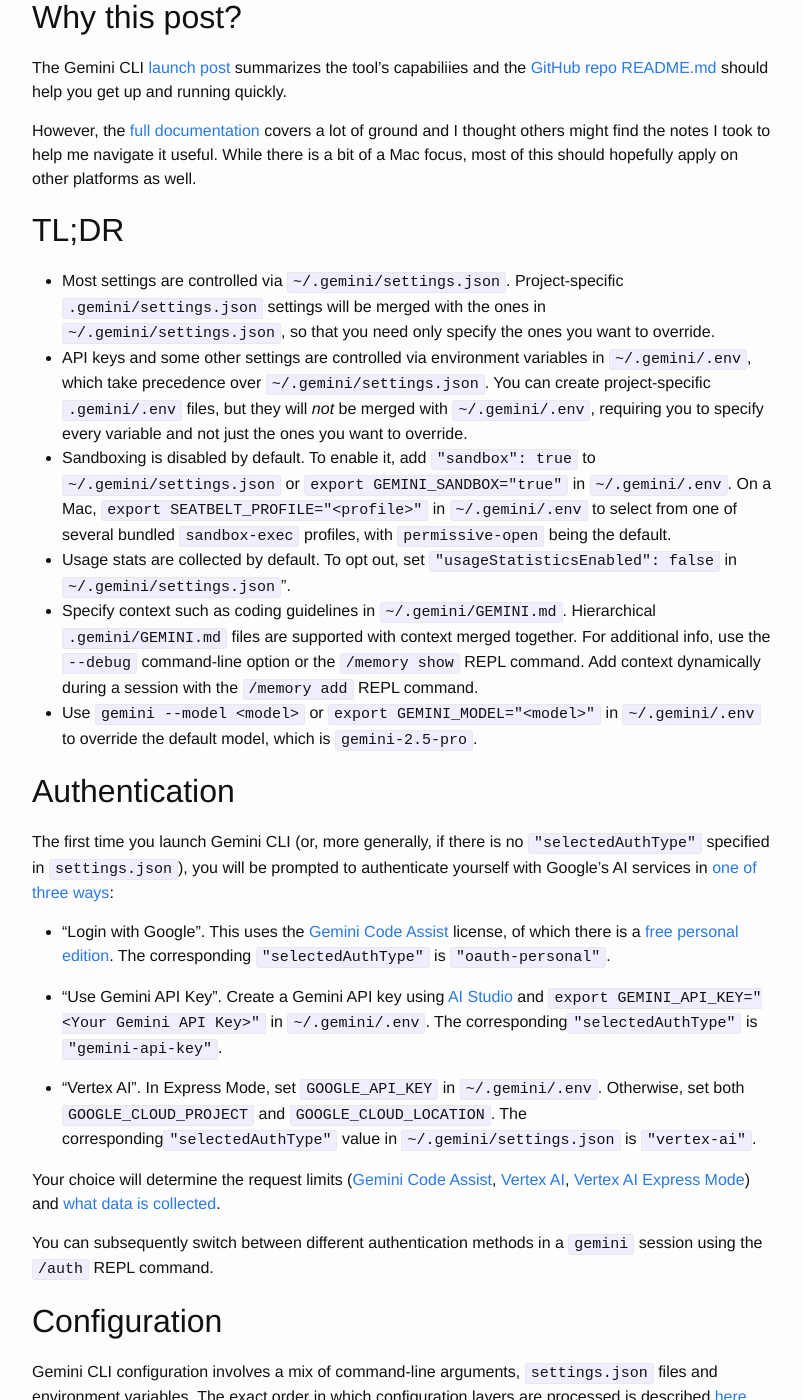
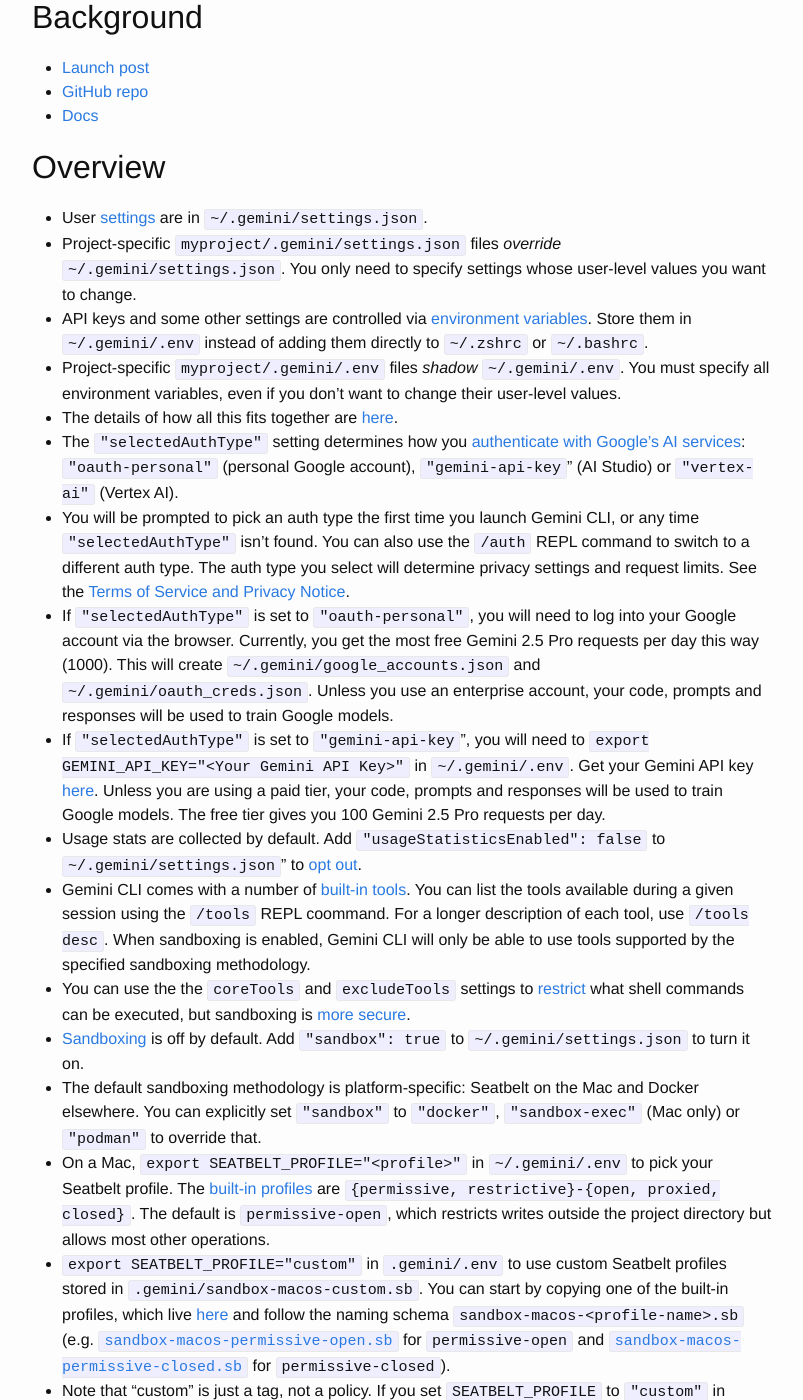
Before and after one commit to vglazer/vglazer.github.io, a Jekyll site: the page built from _posts/2025-07-22-gemini-cli-notes.md, in a window 1280 px wide and 1400 px high, scrolled down 207 px. Shown: the whole window, without its empty margins (238-1041 px from the left). Built offline with Jekyll 4.4.1, drawn with Linux system fonts in a browser that asks for light colours; nearby versions of some CDN libraries; some of the changed text lies outside the part shown.

Commit message:
Cut a lot of content

````diff
--- a/_posts/2025-07-22-gemini-cli-notes.md
+++ b/_posts/2025-07-22-gemini-cli-notes.md
@@ -6,47 +6,86 @@ permalink: gemini-cli-notes
 categories: ai agents llms productiviy devtools osx gemini gemini-cli google
 ---
 
-## Why this post?
-The Gemini CLI [launch post](https://blog.google/technology/developers/introducing-gemini-cli-open-source-ai-agent/) summarizes the tool's capabiliies and the [GitHub repo README.md](https://github.com/google-gemini/gemini-cli/) should help you get up and running quickly.
+## Background
+- [Launch post](https://blog.google/technology/developers/introducing-gemini-cli-open-source-ai-agent/)
+- [GitHub repo](https://github.com/google-gemini/gemini-cli/)
+- [Docs](https://github.com/google-gemini/gemini-cli/blob/main/docs/index.md)
 
-However, the [full documentation](https://github.com/google-gemini/gemini-cli/blob/main/docs/index.md) covers a lot of ground and I thought others might find the notes I took to help me navigate it useful. While there is a bit of a Mac focus, most of this should hopefully apply on other platforms as well.
+## Overview
+- User [settings](https://github.com/google-gemini/gemini-cli/blob/main/docs/cli/configuration.md#available-settings-in-settingsjson) are in `~/.gemini/settings.json`.
+- Project-specific `myproject/.gemini/settings.json` files _override_ `~/.gemini/settings.json`. You only need to specify settings whose user-level values you want to change.
+- API keys and some other settings are controlled via [environment variables](https://github.com/google-gemini/gemini-cli/blob/main/docs/cli/configuration.md#environment-variables--env-files). Store them in `~/.gemini/.env` instead of adding them directly to `~/.zshrc` or `~/.bashrc`.
+- Project-specific `myproject/.gemini/.env` files _shadow_ `~/.gemini/.env`. You must specify all environment variables, even if you don't want to change their user-level values.
+- The details of how all this fits together are [here](https://github.com/google-gemini/gemini-cli/blob/main/docs/cli/configuration.md).
+- The `"selectedAuthType"` setting determines how you [authenticate with Google's AI services](https://github.com/google-gemini/gemini-cli/blob/main/docs/cli/authentication.md): `"oauth-personal"` (personal Google account), `"gemini-api-key`" (AI Studio) or `"vertex-ai"` (Vertex AI).
+- You will be prompted to pick an auth type the first time you launch Gemini CLI, or any time `"selectedAuthType"` isn't found. You can also use the `/auth` REPL command to switch to a different auth type. The auth type you select will determine privacy settings and request limits. See the [Terms of Service and Privacy Notice](https://github.com/google-gemini/gemini-cli/blob/main/docs/tos-privacy.md).
+- If `"selectedAuthType"` is set to `"oauth-personal"`, you will need to log into your Google account via the browser. Currently, you get the most free Gemini 2.5 Pro requests per day this way (1000). This will create `~/.gemini/google_accounts.json` and `~/.gemini/oauth_creds.json`. Unless you use an enterprise account, your code, prompts and responses will be used to train Google models.
+- If `"selectedAuthType"` is set to `"gemini-api-key`", you will need to `export GEMINI_API_KEY="<Your Gemini API Key>"` in `~/.gemini/.env`. Get your Gemini API key [here](https://aistudio.google.com/apikey). Unless you are using a paid tier, your code, prompts and responses will be used to train Google models. The free tier gives you 100 Gemini 2.5 Pro requests per day.
+- Usage stats are collected by default. Add `"usageStatisticsEnabled": false` to `~/.gemini/settings.json`" to [opt out](https://github.com/google-gemini/gemini-cli/blob/main/docs/cli/configuration.md#usage-statistics).
+- Gemini CLI comes with a number of [built-in tools](https://github.com/google-gemini/gemini-cli/blob/main/docs/core/tools-api.md#built-in-tools). You can list the tools available during a given session using the `/tools` REPL coommand. For a longer description of each tool, use `/tools desc`. When sandboxing is enabled, Gemini CLI will only be able to use tools supported by the specified sandboxing methodology.
+- You can use the the `coreTools` and `excludeTools` settings to [restrict](https://github.com/google-gemini/gemini-cli/blob/main/docs/tools/shell.md#command-restrictions) what shell commands can be executed, but sandboxing is [more secure](https://github.com/google-gemini/gemini-cli/blob/main/docs/tools/shell.md#security-note-for-excludetools).
+- [Sandboxing](https://github.com/google-gemini/gemini-cli/blob/main/docs/sandbox.md) is off by default. Add `"sandbox": true` to `~/.gemini/settings.json` to turn it on.
+- The default sandboxing methodology is platform-specific: Seatbelt on the Mac and Docker elsewhere. You can explicitly set `"sandbox"` to `"docker"`, `"sandbox-exec"` (Mac only) or `"podman"` to override that.
+- On a Mac, `export SEATBELT_PROFILE="<profile>"` in `~/.gemini/.env` to pick your Seatbelt profile. The [built-in profiles](https://github.com/google-gemini/gemini-cli/blob/main/docs/sandbox.md#macos-seatbelt-profiles) are `{permissive, restrictive}-{open, proxied, closed}`. The default is `permissive-open`, which restricts writes outside the project directory but allows most other operations.
+- `export SEATBELT_PROFILE="custom"` in `.gemini/.env` to use custom Seatbelt profiles stored in `.gemini/sandbox-macos-custom.sb`. You can start by copying one of the built-in profiles, which live [here](https://github.com/google-gemini/gemini-cli/tree/main/packages/cli/src/utils) and follow the naming schema `sandbox-macos-<profile-name>.sb` (e.g. [`sandbox-macos-permissive-open.sb`](https://github.com/google-gemini/gemini-cli/blob/main/packages/cli/src/utils/sandbox-macos-permissive-open.sb) for `permissive-open` and [`sandbox-macos-permissive-closed.sb`](https://github.com/google-gemini/gemini-cli/blob/main/packages/cli/src/utils/sandbox-macos-restrictive-closed.sb) for `permissive-closed`).
+- Note that "custom" is just a tag, not a policy. If you set `SEATBELT_PROFILE` to `"custom"` in `~/.gemini/.env` every project where `~/.gemini/.env` isn't shadowed will need to have a `.gemini/sandbox-macoas-custom.sb`, but they can be completely different from each other (i.e. a copy of `sandbox-macos-permissive-closed.sb` rather than `sandbox-macos-permissive-open.sb`).
+- See [this page](https://github.com/s7ephen/OSX-Sandbox--Seatbelt--Profiles?tab=readme-ov-file) for more info about creating custom Seatbelt profiles. They are written in a language called SBPL (SandBox Profile Language), which is a Scheme-based embedded DSL. The [Apple Sandbox Guide](https://reverse.put.as/wp-content/uploads/2011/09/Apple-Sandbox-Guide-v1.0.pdf) has the details.
+- Store the user-level system prompt in `~/.gemini/GEMINI.md` as described [here](https://github.com/google-gemini/gemini-cli/blob/main/docs/cli/configuration.md#context-files-hierarchical-instructional-context). The project-specific system prompt in `myproject/GEMINI.md` will be merged with it. This also works hierarchically, you can store related projects in the same directory whose `GEMINI.md` will apply to all of them, in addition to any project specific `GEMINI.md` you specify. Use the `/memory show` REPL command to see the overall, merged system prompt during a `gemini` session.
+- `export GEMINI_MODEL="<model>"` in `~/.gemini/.env` to override the default model, which is `gemini-2.5-pro`. Supported `<model>` values include `gemini-{2.5, 2.0}-{pro, flash, flash-lite}`. Different models have different [rate limits](https://ai.google.dev/gemini-api/docs/rate-limits#free-tier).
 
-## TL;DR
-- Most settings are controlled via `~/.gemini/settings.json`. Project-specific `.gemini/settings.json` settings will be merged with the ones in `~/.gemini/settings.json`, so that you need only specify the ones you want to override.
-- API keys and some other settings are controlled via environment variables in `~/.gemini/.env`, which take precedence over `~/.gemini/settings.json`. You can create project-specific `.gemini/.env` files, but they will _not_ be merged with `~/.gemini/.env`, requiring you to specify every variable and not just the ones you want to override.
-- Sandboxing is disabled by default. To enable it, add `"sandbox": true` to `~/.gemini/settings.json` or `export GEMINI_SANDBOX="true"` in `~/.gemini/.env`. On a Mac, `export SEATBELT_PROFILE="<profile>"` in `~/.gemini/.env` to select from one of several bundled `sandbox-exec` profiles, with `permissive-open` being the default.
-- Usage stats are collected by default. To opt out, set `"usageStatisticsEnabled": false` in `~/.gemini/settings.json`".
-- Specify context such as coding guidelines in `~/.gemini/GEMINI.md`. Hierarchical `.gemini/GEMINI.md` files are supported with context merged together. For additional info, use the `--debug` command-line option or the `/memory show` REPL command. Add context dynamically during a session with the `/memory add` REPL command.
-- Use `gemini --model <model>` or `export GEMINI_MODEL="<model>"` in `~/.gemini/.env` to override the default model, which is `gemini-2.5-pro`.
+## Sample setup
+`~/.gemini/settings.json`:
+```
+{
+  "theme": "Dracula",
+  "usageStatisticsEnabled": false,
+  "sandbox": true,
+  "selectedAuthType": "oauth-personal"
+}
+```
+`~/.gemini/.env`:
+```
+export GEMINI_API_KEY="<Your Gemini API Key>" # https://aistudio.google.com/apikey
+export SEATBELT_PROFILE="permissive-open" # {permissive, restrictive}-{open, proxied, closed} or custom
+export GEMINI_MODEL="gemini-2.5-pro" # gemini-{2.5, 2.0}-{pro, flash, flash-lite}
+```
+`~/.gemini/GEMINI.md`:
+```
+## General Instructions:
+- You are an experienced software developer writing code for a production system
+- Prefer simple, easy to understand code
+- Prioritize maintainability over performance
+- Avoid hadcoding anything. Use named constants instead.
+- Add comments to explain unusual constructs
 
-## Authentication
-The first time you launch Gemini CLI (or, more generally, if there is no `"selectedAuthType"` specified in `settings.json`), you will be prompted to authenticate yourself with Google's AI services in [one of three ways](https://github.com/google-gemini/gemini-cli/blob/main/docs/cli/authentication.md):
+## C++-specific instructions:
+- Favor modern C++ constructs whenever possible
+- Use CMake as the build system
+- Use Ninja as the CMake generator
+- Use GTest for unit testing
+- Use clang-format for formatting
 
-- "Login with Google". This uses the [Gemini Code Assist](https://developers.google.com/gemini-code-assist/docs/overview) license, of which there is a [free personal edition](https://developers.google.com/gemini-code-assist/docs/overview#supported-features-gca). The corresponding `"selectedAuthType"` is `"oauth-personal"`.
+## Python-specific instructions
+- Use uv for dependency management
+- Use pytest for testing
+- Use ruff for linting and formatting
+- Use ruff for formatting
+- Use ty for type checking
+- Use pydantic for data validation
+- Always format files using ruff
+- Always check files using ruff
+- Never run pip directly, use uv
+- Never run python directly, use uv
+- Never remove tests after creating them
+- Never remove dependencies from project.toml after adding them
 
-- "Use Gemini API Key". Create a Gemini API key using [AI Studio](https://aistudio.google.com/apikey) and `export GEMINI_API_KEY="<Your Gemini API Key>"` in `~/.gemini/.env`. The corresponding`"selectedAuthType"` is `"gemini-api-key"`.
+## Bash-specific instructions
+- Use shellcheck for linting
+```
 
-- "Vertex AI". In Express Mode, set `GOOGLE_API_KEY` in `~/.gemini/.env`. Otherwise, set both `GOOGLE_CLOUD_PROJECT` and `GOOGLE_CLOUD_LOCATION`. The corresponding`"selectedAuthType"` value in `~/.gemini/settings.json` is `"vertex-ai"`.
+### Gemini CLI configuration layers in action
+Let's use sandboxing to illustrate the order in which Gemini CLI [processes configuration layers](https://github.com/google-gemini/gemini-cli/blob/main/docs/cli/configuration.md#configuration-layers), since it's off by default and can alternatively be turned on via `settings.json` files, `.env` files and command-line switches.
 
-Your choice will determine the request limits ([Gemini Code Assist](https://ai.google.dev/gemini-api/docs/rate-limits#free-tier), [Vertex AI](https://cloud.google.com/vertex-ai/generative-ai/docs/quotas), [Vertex AI Express Mode](https://cloud.google.com/vertex-ai/generative-ai/docs/start/express-mode/overview#models)) and [what data is collected](https://github.com/google-gemini/gemini-cli/blob/main/docs/tos-privacy.md).
-
-You can subsequently switch between different authentication methods in a `gemini` session using the `/auth` REPL command.
-
-## Configuration
-Gemini CLI configuration involves a mix of command-line arguments, `settings.json` files and environment variables. The exact order in which configuration layers are processed is described [here](https://github.com/google-gemini/gemini-cli/blob/main/docs/cli/configuration.md#configuration-layers).
-
-### settings.json
-Most Gemini CLI settings are controlled via `settings.json`. The full list of supported `settings.json` settings is [here](https://github.com/google-gemini/gemini-cli/blob/main/docs/cli/configuration.md#available-settings-in-settingsjson). In particular, if you want to [opt out](https://github.com/google-gemini/gemini-cli/blob/main/docs/cli/configuration.md#usage-statistics) of usage stats collection, set `"usageStatisticsEnabled": false`.
-
-User-level settings are stored in `~/.gemini/settings.json`. You can create project-specific overrides in `.gemini/settings.json`.
-
-### Environment Variables and .env Files
-Certain settings are controlled via environment variables. The full list of supported environment variables is [here](https://github.com/google-gemini/gemini-cli/blob/main/docs/cli/configuration.md#environment-variables--env-files).
-
-While environment variables can be set directly in `~/.zshrc` or `~/.bashrc`, the recommended approach is to store them in dedicated `.env` files and place these inside `.gemini` directories. You can create project-specific `.gemini/.env` files, but they [work differently](https://github.com/google-gemini/gemini-cli/blob/main/docs/cli/authentication.md#persisting-environment-variables-with-env-files) from project-specific `.gemini/settings.json` files.
-
-### An Illustrative Example
-Let's use sandboxing to illustrate how it all fits together, since it's off by default (more on that in the next section) and can be alternatively turned on via `settings.json`, environment variables and command-line switches:
 - Create an empty project directory: `mkdir -p ~/junk/myproject`.
 - `cd ~/junk/myproject` so that `myproject` is your current project.
 - Run `gemini`. Sandboxing is _off_ (the status bar at the bottom will say "no sandbox (see /docs)"). Exit `gemini`.
@@ -61,48 +100,3 @@ Let's use sandboxing to illustrate how it all fits together, since it's off by d
   - For example, if `"selectedAuthType"` is set to `"gemini-api-key"` in `~/.gemini/settings.json`, you will need to `export GEMINI_API_KEY="<Your Gemini API Key>"` in `myproject/.gemini/.env` in order to successfully authenticate yourself when running `gemini` from within `myproject`.
 - Run `gemini`. Sandboxing in _off_, **because the project-specific `.gemini/.env` file _shadows_ the user-level `~/.gemini/.env` file**. Exit `gemini`.
 - Run `gemini --sandbox`. Sandboxing is _on_, **because command-line arguments take precedence over environment variables**.
-
-## Sandboxing
-Given Gemini CLI's ability to execute arbitrary commands on your machine, safety is a concern. To mitigate this risk, Gemini CLI supports [sandboxing](https://github.com/google-gemini/gemini-cli/blob/main/docs/sandbox.md), which is disabled by default (except in "YOLO mode"). There are multiple ways of enabling it, covered in the Configuration section above.
-
-The default sandboxing methodology is platform-specific: `"sandbox-exec"` on a Mac and `"docker"` elsewhere. You can override it by explicitly setting `GEMINI_SANDBOX` to `"sandbox-exec"`, `"docker"` or `"podman"`, though `"sandbox-exec"` only works on a Mac.
-
-Gemini CLI ships with several [predefined sandbox-exec profiles](https://github.com/google-gemini/gemini-cli/blob/main/docs/sandbox.md#macos-seatbelt-profiles): "permissive-open", "permissive-proxied", "permissive-closed", "restrictive-open", "restrictive-proxied" and "restrictive-closed". The default profile is "permissive-open". It restricts writes outside the project directory, but allows most other operations. To select a different profile, `export SEATBELT_PROFILE="<profile>"` in `.gemini/.env`.
-
-The actual profile definitions live [here](https://github.com/google-gemini/gemini-cli/tree/main/packages/cli/src/utils) and follow the naming schema `sandbox-macos-<profile-name>.sb`, e.g. [`sandbox-macos-permissive-open.sb`](https://github.com/google-gemini/gemini-cli/blob/main/packages/cli/src/utils/sandbox-macos-permissive-open.sb) for "permissive-open". It's also possible to create custom Seatbelt profiles and store them in your project's `.gemini` directory, as in `my-project/.gemini/sandbox-macos-custom-profile.sb`. The details of the `*.sb` file format are somewhat obscure, but [this page](https://github.com/s7ephen/OSX-Sandbox--Seatbelt--Profiles?tab=readme-ov-file) offers a good starting point. The full guide is [here](https://reverse.put.as/wp-content/uploads/2011/09/Apple-Sandbox-Guide-v1.0.pdf).
-
-## Tools
-Gemini CLI comes with a number of [built-in tools](https://github.com/google-gemini/gemini-cli/blob/main/docs/core/tools-api.md#built-in-tools) which enable it to interact with your local environment. You can list the tools available during a given session using the `/tools` REPL coommand. For a longer description of each tool, use `/tools desc`. When sandboxing is enabled, Gemini CLI will only be able to use tools supported by the specified sandboxing methodology.
-
-Gemini CLI will prompt you before executing each tool unless it is in “YOLO mode”, which is off by default. YOLO mode can be enabled at start up via `gemini --yolo` or toggled off and on during a Gemini CLI session using `Ctrl + y`. **It's humorous name nothwistanding, YOLO mode should be considered dangerous given the criticality of having a human in the loop for any tools capable of modifying the local environment.**
-
-You can explicitly limit the tools availale to Gemini CLI via the `coreTools` and `excludeTools` settings in `settings.json`. The former explicitly lists what tools should be made availalbe (all, by default), whereas the latter excludes particular tools (none, by default). Moreover, when sandboxing is enabled, Gemini CLI will only be able access tools which are availalbe within the specified sandbox environment.
-
-You can also impose tool-specific restrictions. Take the Shell Tool ([run_shell_command](https://github.com/google-gemini/gemini-cli/blob/main/docs/tools/shell.md)) for example, which is used to run scripts and perform command-line operations. You can prohibit specific commands such as `rm`, or only allow particular commands such as `git`, as described in the [Command Restrictions](https://github.com/google-gemini/gemini-cli/blob/main/docs/tools/shell.md#command-restrictions) section.
-
-For example, if you add `"coreTools": ["run_shell_command(git)"]` to `settings.json` and then ask Gemini CLI to "run ls", you will get an error message along the lines of `"Command 'ls -F' is not in the allowed commands list"`.
-
-## Instructional Context
-TODO
-**To get a better sense of how it all fits together, try turning on debug mode with `gemini --debug`**.
-
-## Model Selection
-The `GEMINI_MODEL` environment variable lets you override the default model, which is equivalent to `export GEMINI_MODEL="gemini-2.5-pro"`. While there is no equivalent `settings.json` setting or REPL command for it, you can also specify which model to use for a given session via the `--model` [command-line argument](https://github.com/google-gemini/gemini-cli/blob/main/docs/cli/configuration.md#command-line-arguments). But why switch to other models when [Gemini 2.5 Pro](https://cloud.google.com/vertex-ai/generative-ai/docs/models/gemini/2-5-pro) is already "the best"?
-
-[Rate limits](https://ai.google.dev/gemini-api/docs/rate-limits#free-tier) are one reason. When using Gemini API keys, for example, you get more than twice as many free requests per day with [Gemini 2.5 Flash](https://cloud.google.com/vertex-ai/generative-ai/docs/models/gemini/2-5-flash) (`export GEMINI_MODEL="gemini-2.5-flash"`) as with Gemini 2.5 Pro.
-
-Response time is another. With [Gemini 2.5 Flash-Lite](https://cloud.google.com/vertex-ai/generative-ai/docs/models/gemini/2-5-flash-lite) (`export GEMINI_MODEL="gemini-2.5-flash-lite"`), you get much lower latency in addition to ten times as many free requests per day.
-
-Supported `<model>` values include `gemini-{2.0, 2.5}-{flash-lite, flash, pro}`.
-
-You can use the `/stats model` REPL command to see the number of requests made so far and their average latency. It will also show you the number of tokens used.
-
-## Sample setup
-A bare-bones `~/.gemini/settings.json` might look like the following:
-```
-{
-  "theme": "Dracula",
-  "usageStatisticsEnabled": false,
-  "selectedAuthType": "gemini-api-key"
-}
-```
````
